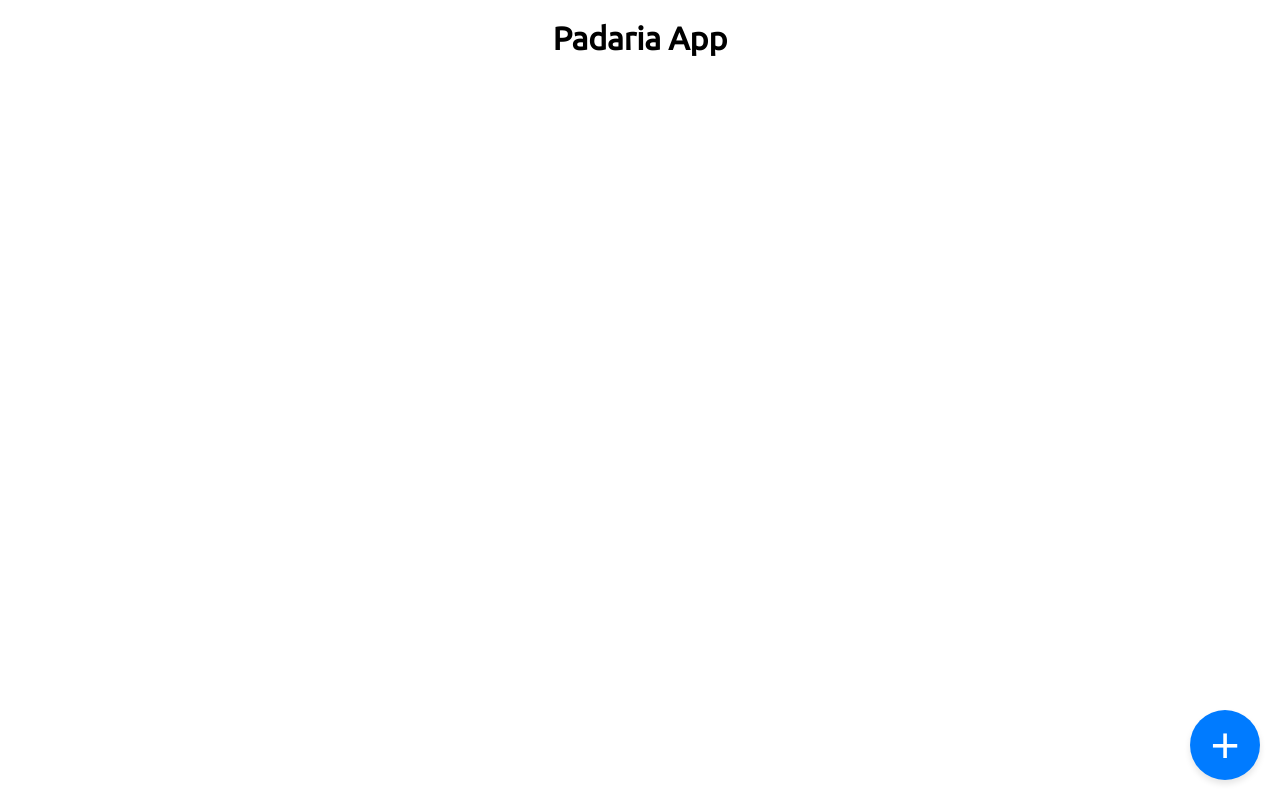
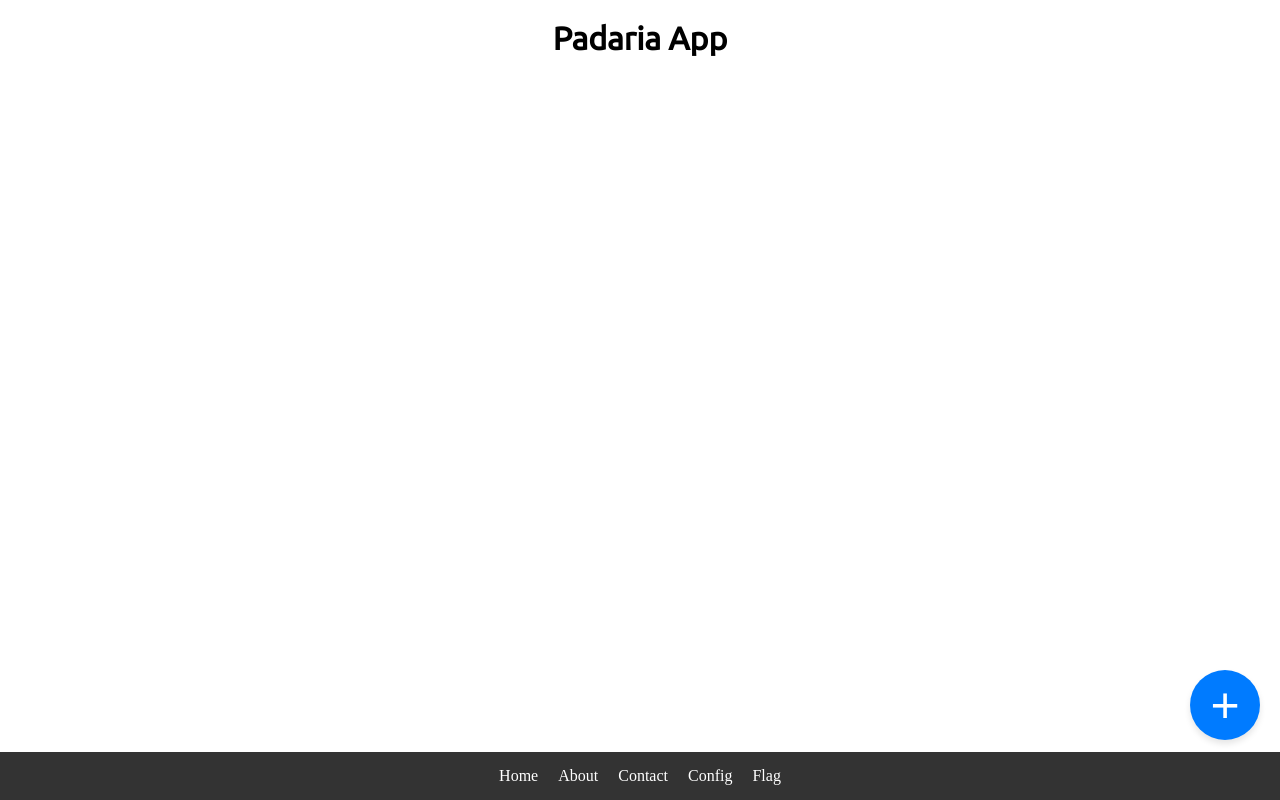
Before and after one commit to Thiagomuniz012/vue-crud, a Vue app: page / in a window 1280 px wide. Built offline with nearby package versions, Linux system fonts and the light colour scheme.

Commit message:
Adicionando base TabMenu

```diff
--- a/src/App.vue
+++ b/src/App.vue
@@ -11,7 +11,7 @@ import InitialPage from './components/InitialPage.vue';
 export default {
   name: 'App',
   components: {
-    InitialPage
+    InitialPage,
   }
 }
 </script>
--- a/src/components/InitialPage.vue
+++ b/src/components/InitialPage.vue
@@ -26,19 +26,24 @@
     <form @submit.prevent="salvarProduto">
       <input v-model="produto.nome" class="input-field" placeholder="Nome do produto" required />
       <input v-model="produto.descricao" class="input-field" placeholder="Descrição" required />
-      <input v-model="produto.preco" class="input-field" type="text" placeholder="Preço" required />
+      <input v-model="produto.preco" class="input-field" type="number" placeholder="Preço" required />
       <button type="submit" class="submit-button">{{ modoEdicao ? 'Atualizar' : 'Cadastrar' }}</button>
     </form>
   </div>
 </div>
+<TabMenu />
 
 </template>
 
 <script>
 import Produto from '../components/Produto';
 import db from '../config/db';
+import TabMenu from '../components/TabMenu.vue';
 
 export default {
+  components: {
+    TabMenu
+  },
   data() {
     return {
       produto: new Produto(),
@@ -131,7 +136,7 @@ button:hover {
 }
 .botao-adicao {
   position: fixed;
-  bottom: 20px;
+  bottom: 60px;
   right: 20px;
   width: 70px;
   height: 70px;
--- /dev/null
+++ b/src/components/TabMenu.vue
@@ -0,0 +1,58 @@
+<template>
+  <div>
+    <footer>
+      <ul>
+        <li @click="navigateToHome">Home</li>
+        <li @click="navigateToAbout">About</li>
+        <li @click="navigateToContact">Contact</li>
+        <li @click="navigateToConfig">Config</li>
+        <li @click="navigateToFlag">Flag</li>
+      </ul>
+    </footer>
+  </div>
+</template>
+
+<script>
+export default {
+  name: 'TabMenu',
+  methods: {
+    navigateToHome() {
+    },
+    navigateToAbout() {
+    },
+    navigateToContact() {
+    },
+    navigateToConfig() {
+    },
+    navigateToFlag() {
+    },
+  },
+};
+</script>
+
+<style>
+footer {
+  background-color: #333;
+  color: #fff;
+  padding: 15px;
+  position: fixed;
+  bottom: 0;
+  left: 0;
+  width: 100%;
+}
+
+ul {
+  list-style: none;
+  display: flex;
+  justify-content: center;
+}
+
+li {
+  margin: 0 10px;
+  cursor: pointer;
+}
+
+li:hover {
+  text-decoration: underline;
+}
+</style>
```
